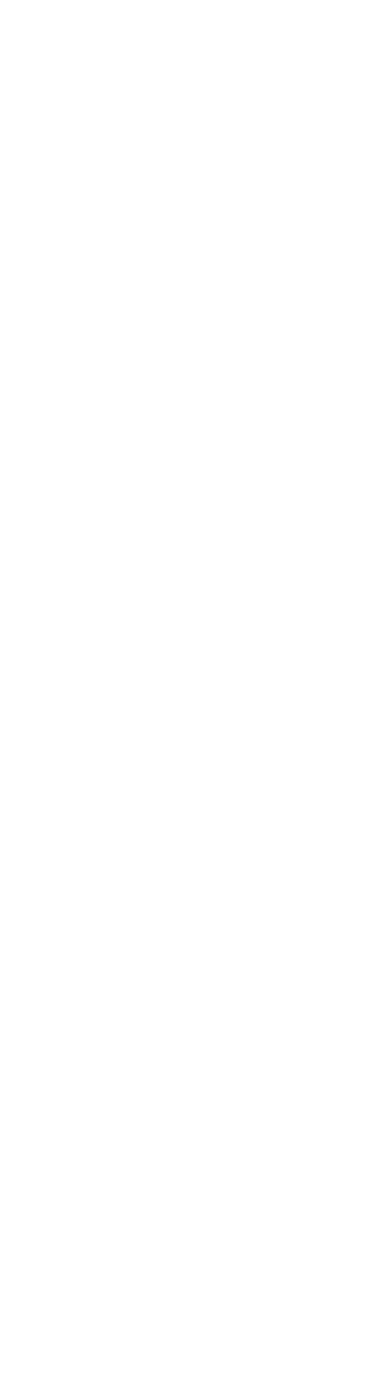
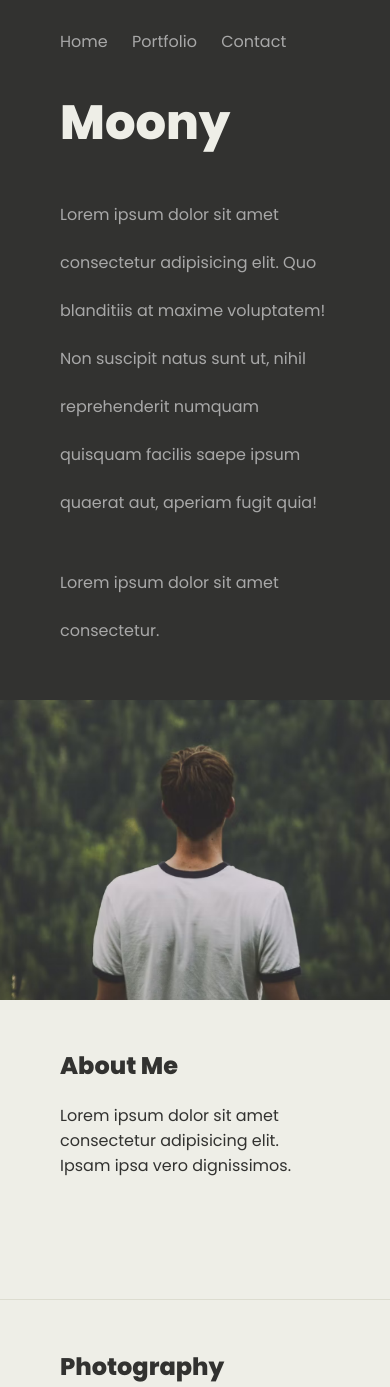
Before and after one commit to haiderali0509/Portfolio-with-grid, a plain HTML site: page index.html in a window 390 px wide. Shown: the top 1387 px of the page. Before the commit the page ends 844 px from the top, so only its background shows below. Drawn offline with Linux system fonts and the light colour scheme.

Commit message:
add styles and responsiveness

```diff
--- a/index.html
+++ b/index.html
@@ -7,6 +7,35 @@
   <link rel="stylesheet" href="styles.css">
 </head>
 <body>
-
+  <main>
+    <div class="panel welcome">
+      <nav>
+        <a href="#">Home</a>
+        <a href="#">Portfolio</a>
+        <a href="#">Contact</a>
+      </nav>
+      <div>
+        <h1>Moony</h1>
+        <p>Lorem ipsum dolor sit amet consectetur adipisicing elit. Quo blanditiis at maxime voluptatem! Non suscipit natus sunt ut, nihil reprehenderit numquam quisquam facilis saepe ipsum quaerat aut, aperiam fugit quia!</p>
+      </div>
+      <footer>
+        <p>Lorem ipsum dolor sit amet consectetur.</p>
+      </footer>
+    </div>
+    <div class="panel about">
+      <img src="./img/1.png" alt="main pic">
+      <div class="text">
+        <h2>About Me</h2>
+        <p>Lorem ipsum dolor sit amet consectetur adipisicing elit. Ipsam ipsa vero dignissimos.</p>
+      </div>
+    </div>
+    <div class="panel photos">
+      <div class="text">
+        <h2>Photography</h2>
+        <p>Lorem ipsum dolor sit amet consectetur adipisicing elit. Ratione nesciunt mollitia doloribus.</p>
+      </div>
+      <img src="./img/2.png" alt="landscape pic">
+    </div>
+  </main>
 </body>
 </html>
--- a/styles.css
+++ b/styles.css
@@ -4,3 +4,97 @@ body {
   margin: 0;
   font-family: "Poppins";
 }
+main{
+  min-height: 100%;
+  display: grid;
+  grid-template-columns: 1.2fr 1fr 1fr;
+}
+.panel{
+  display: grid;
+  grid-template-columns: 1fr;
+}
+.welcome{
+  background: #323230;
+  padding: 1.8rem 3.75rem;
+  grid-auto-rows: 1fr;
+}
+.panel .text{
+  background: #eeeee7;
+  color: #323230;
+  padding: 1.8rem 3.75rem;
+}
+.panel.welcome nav a{
+  color: #a8a8a8;
+  text-decoration: none;
+  margin-right: 1.25rem;
+}
+.panel.welcome p{
+  color: #a8a8a8;
+  max-width: 540px;
+  line-height: 3em;
+}
+.panel.welcome h1{
+  color: #eeeee7;
+  font-size: 3em;
+}
+.panel.welcome footer{
+  align-self: flex-end;
+}
+/* About Panel */
+.panel.about{
+  grid-template-rows: 3fr 1fr;
+  overflow: hidden;
+
+}
+.panel.about img{
+  min-width: 100%;
+  min-height: 100%;
+}
+.panel.photos{
+  grid-template-rows: 1fr 3fr;
+  overflow: hidden;
+}
+.panel.photos img{
+  min-width: 100%;
+  min-height: 100%;
+}
+@media screen and (max-width:1440px) {
+  main{
+    grid-template-columns: 1fr 1fr;
+  }
+  .panel.photos{
+    grid-column: span 2;
+    grid-template-columns: 1fr 1fr;
+    grid-template-rows: 1fr;
+  }
+}
+@media screen and (max-width:1120px) {
+  main{
+    grid-template-columns: 100%;
+    grid-template-rows: 100dvh 90dvh 90dvh;
+  }
+  .panel.about {
+    grid-row: 2;
+    grid-template-columns: 1fr 1fr;
+    grid-template-rows: 1fr;
+  }
+  .panel img{
+    width: 100%;
+    object-fit: cover;
+  }
+}
+@media screen and (max-width:768px) {
+  main{
+    grid-template-rows: 700px 600px 600px;
+  }
+  .panel.about, .panel.photos{
+    grid-template-columns: 1fr;
+    grid-column: span 1;
+    grid-template-rows: 1fr 1fr;
+    border-bottom: 1px solid #dcdcd0;
+  }
+  .panel.about img, .panel.photos img{
+    height: 100%;
+    width: 100%;
+  }
+}
```
